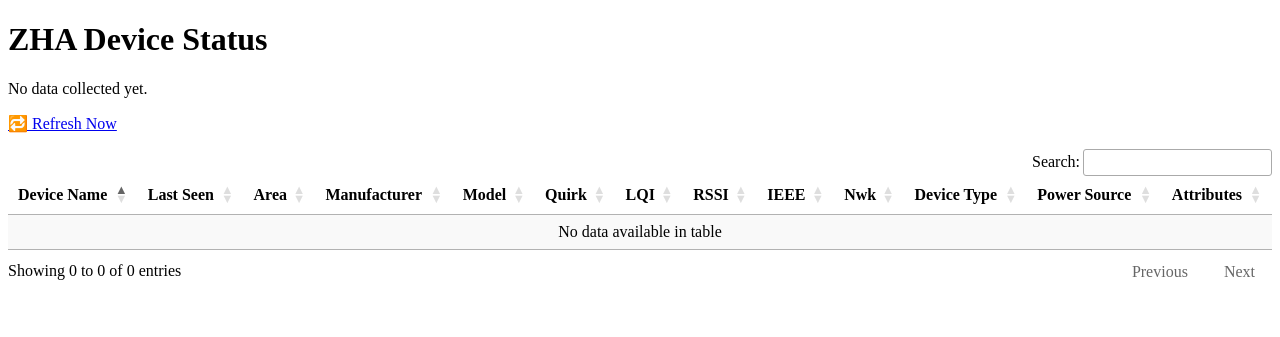
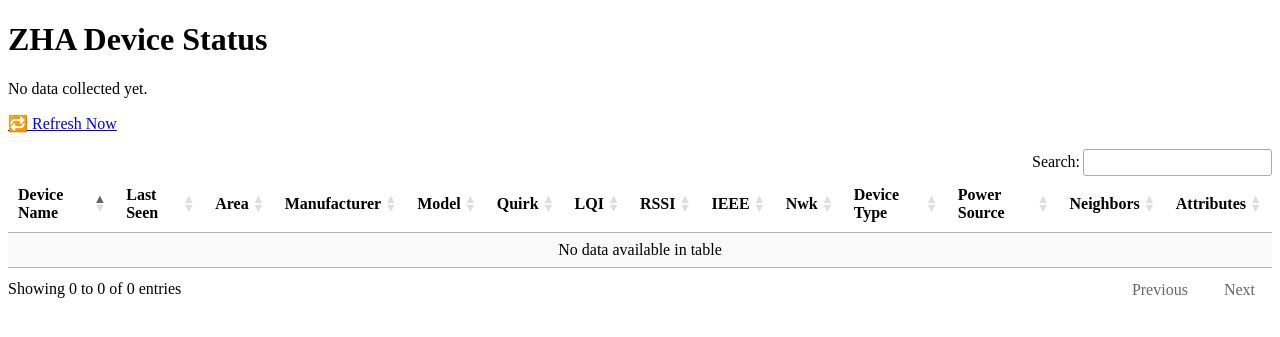
Before and after one commit to ianpleasance/home-assistant-zha-status, a Flask app: page / in a window 1280 px wide. Shown: the top 337 px of the page. Run offline with Flask 3, Linux system fonts and the light colour scheme; some libraries are stand-ins or nearby versions.

Commit message:
Add neighbor display

```diff
--- a/zha_status/collector.py
+++ b/zha_status/collector.py
@@ -19,7 +19,7 @@
   ssl_context.check_hostname = False
   ssl_context.verify_mode = ssl.CERT_NONE
   HA_URL = "wss://172.30.32.1:8123/api/websocket"
-else
+else:
   HA_URL = "ws://172.30.32.1:8123/api/websocket"
   ssl_context = None
 
--- a/zha_status/config.yaml
+++ b/zha_status/config.yaml
@@ -1,5 +1,5 @@
 name: ZHA Device Status
-version: "0.88"
+version: "0.89"
 slug: zha_status
 description: Tracks and displays Zigbee device data from ZHA
 startup: services
--- a/zha_status/web/templates/index.html
+++ b/zha_status/web/templates/index.html
@@ -36,6 +36,7 @@
         <th>Nwk</th>
         <th>Device Type</th>
         <th>Power Source</th>
+        <th>Neighbors</th>
         <th>Attributes</th>
       </tr>
     </thead>
@@ -57,6 +58,7 @@
         <td>0x{{ "%04x" % d.nwk if d.nwk is not none else '' }}</td>
         <td>{{ d.device_type }}</td>
         <td>{{ d.power_source }}</td>
+        <td>{{ d.neighbors }}</td>
         <td><pre>{{ d.attributes }}</pre></td>
       </tr>
       {% endfor %}
```
